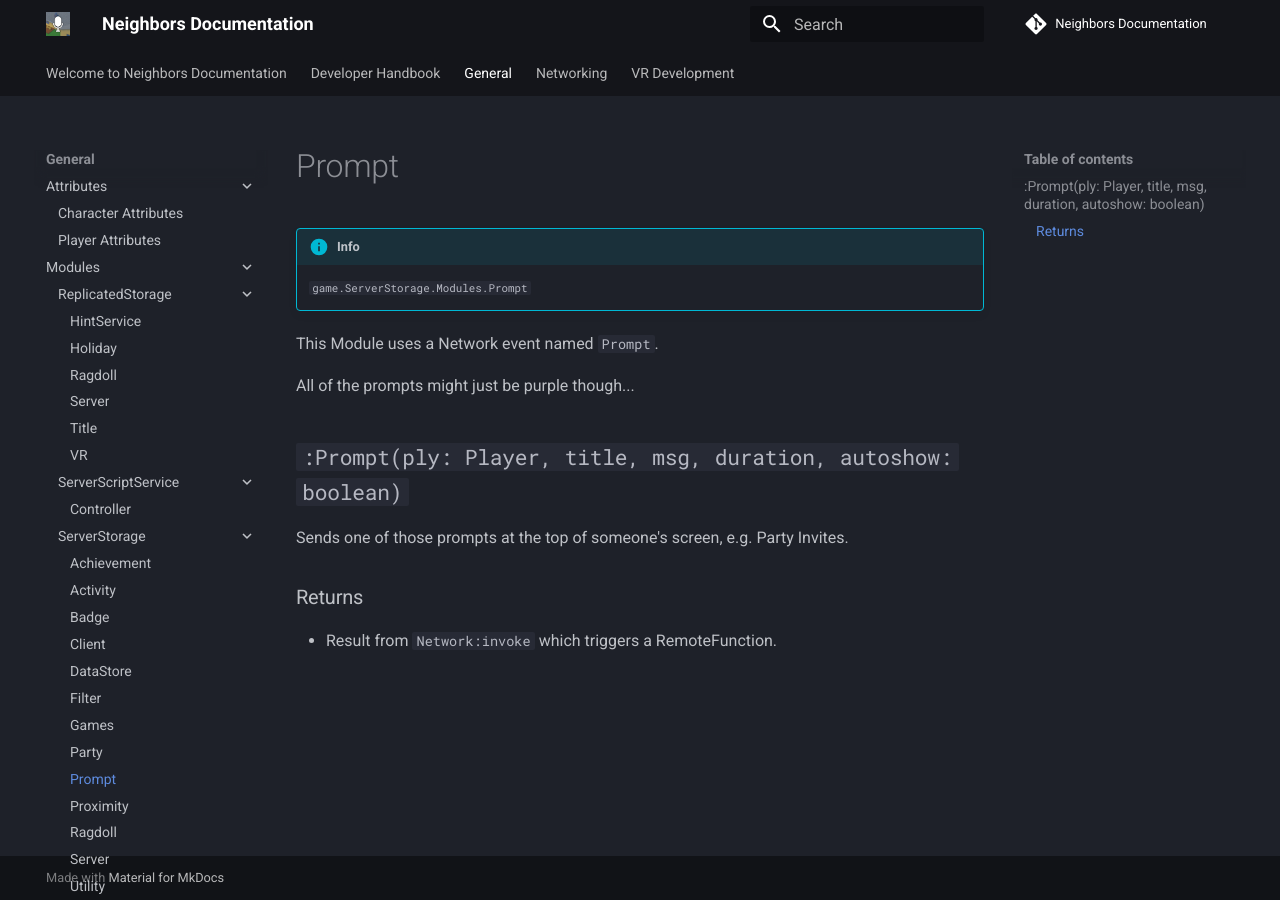
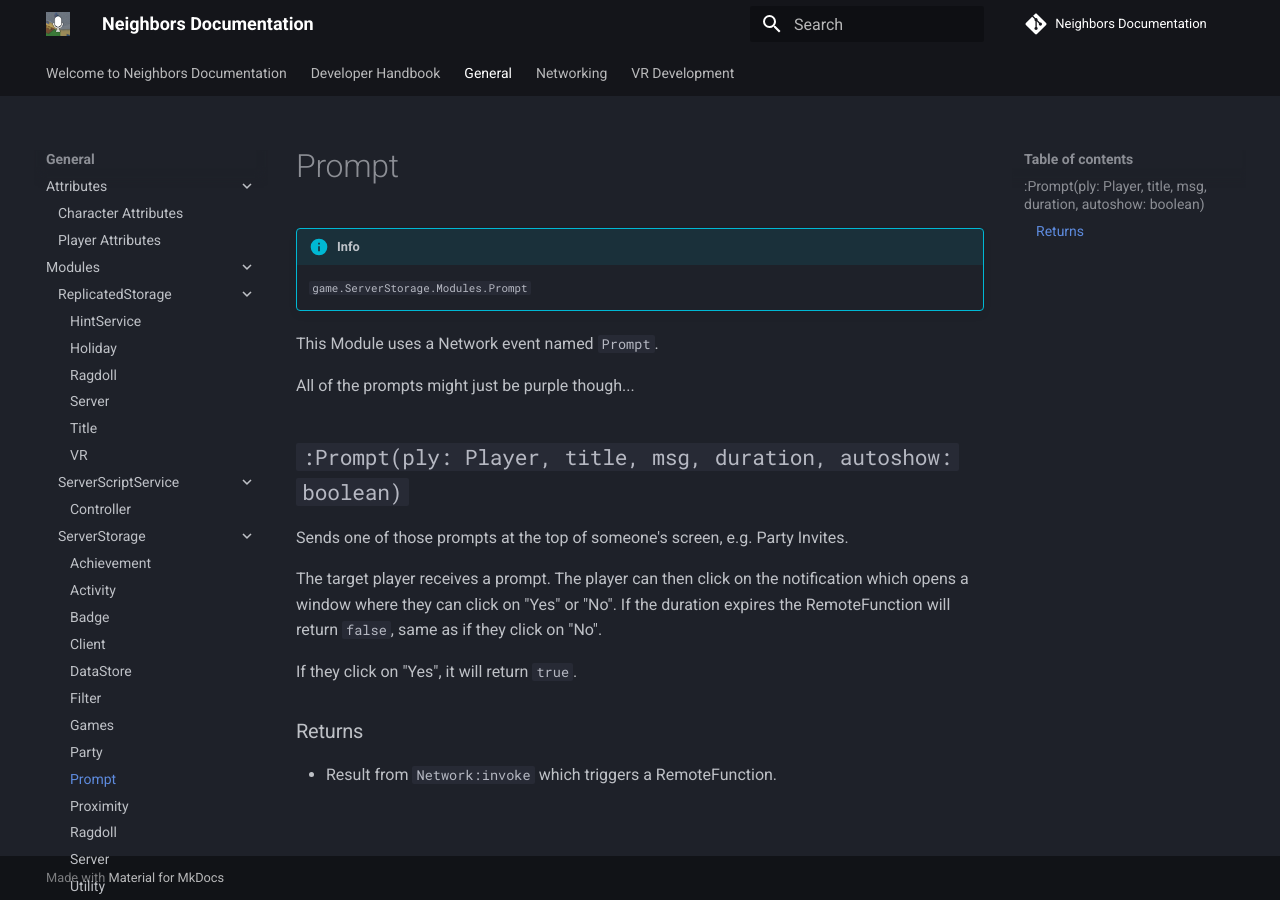
Before and after one commit to TheBoogle/neighbors-documentation, an MkDocs documentation site: the page built from docs/General/Modules/ServerStorage/Prompt.md, in a window 1280 px wide. Built offline with MkDocs 1.6.1 and Material for MkDocs 9.7.7, drawn with Linux system fonts in a browser that asks for light colours; comment, search, counter and statistics services are not loaded.

Commit message:
Update Prompt.md

```diff
--- a/docs/General/Modules/ServerStorage/Prompt.md
+++ b/docs/General/Modules/ServerStorage/Prompt.md
@@ -9,5 +9,9 @@ All of the prompts might just be purple though...
 ## ``:Prompt(ply: Player, title, msg, duration, autoshow: boolean)``
 Sends one of those prompts at the top of someone's screen, e.g. Party Invites.
 
+The target player receives a prompt. The player can then click on the notification which opens a window where they can click on "Yes" or "No". If the duration expires the RemoteFunction will return ``false``, same as if they click on "No".
+
+If they click on "Yes", it will return ``true``.
+
 ### Returns
 * Result from ``Network:invoke`` which triggers a RemoteFunction.
```
